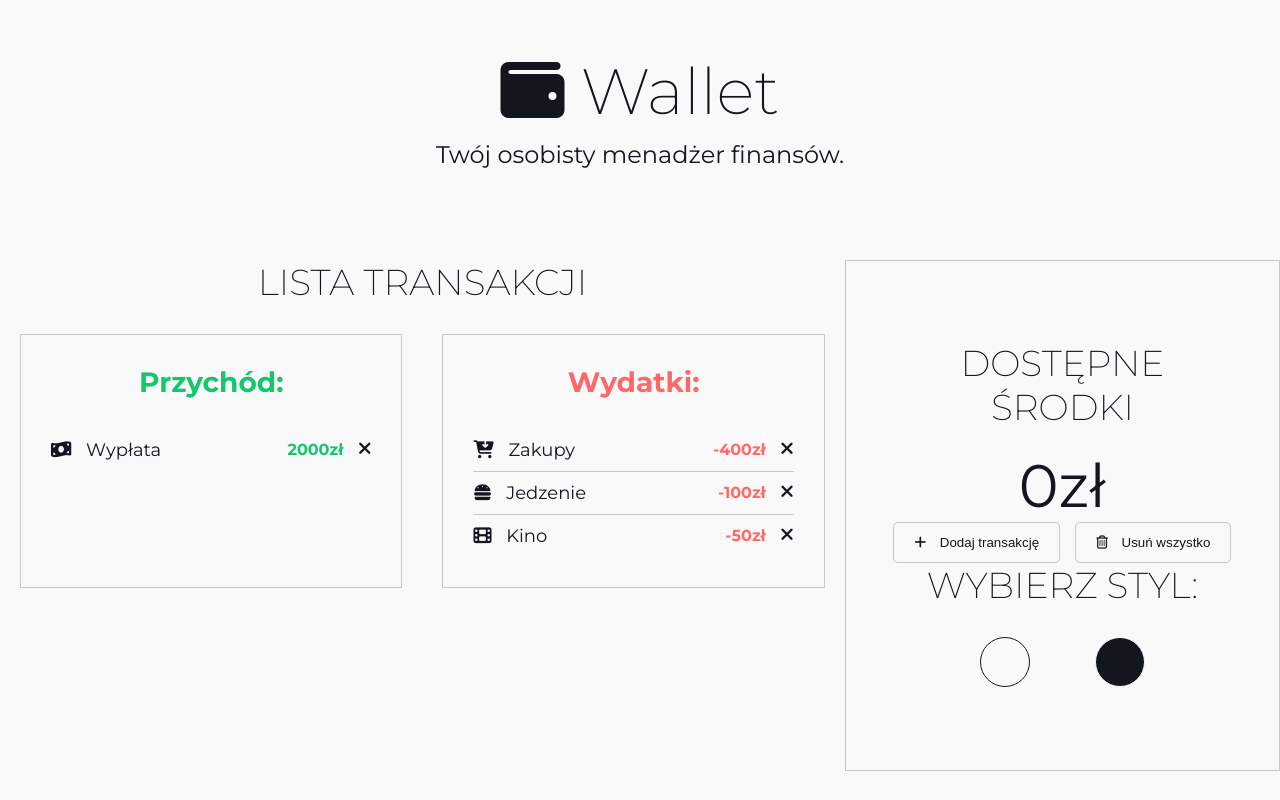
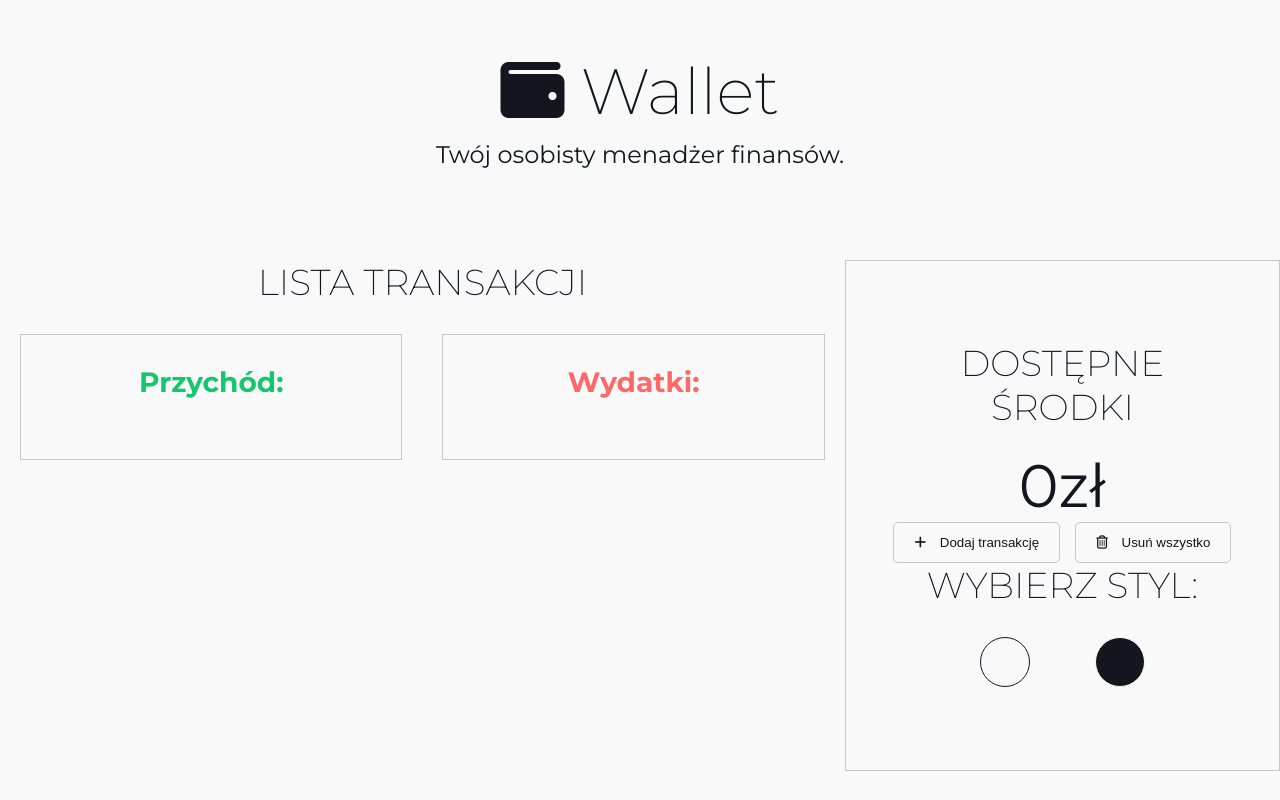
Before and after one commit to belie369/kalkulator-wydatkow, a plain HTML site: page index.html in a window 1280 px wide. Drawn offline with Linux system fonts and the light colour scheme.

Commit message:
Commented out sample transactions

```diff
--- a/index.html
+++ b/index.html
@@ -28,15 +28,15 @@
             <div class="transaction-list">
                 <div class="income-area">
                     <h3>Przychód:</h3>
-                    <div class="transaction" id="0">
+                    <!-- <div class="transaction" id="0">
                         <p class="transaction-name"><i class="fas fa-money-bill-wave"></i> Wypłata</p>
                         <p class="transaction-amount">2000zł <button class="delete"><i
                                     class="fas fa-times"></i></button></p>
-                    </div>
+                    </div> -->
                 </div>
                 <div class="expenses-area">
                     <h3>Wydatki:</h3>
-                    <div class="transaction" id="1">
+                    <!-- <div class="transaction" id="1">
                         <p class="transaction-name"><i class="fas fa-cart-arrow-down"></i> Zakupy</p>
                         <p class="transaction-amount">-400zł <button class="delete"><i
                                     class="fas fa-times"></i></button></p>
@@ -50,7 +50,7 @@
                         <p class="transaction-name"><i class="fas fa-film"></i> Kino</p>
                         <p class="transaction-amount">-50zł <button class="delete"><i class="fas fa-times"></i></button>
                         </p>
-                    </div>
+                    </div> -->
                 </div>
             </div>
         </section>
```
